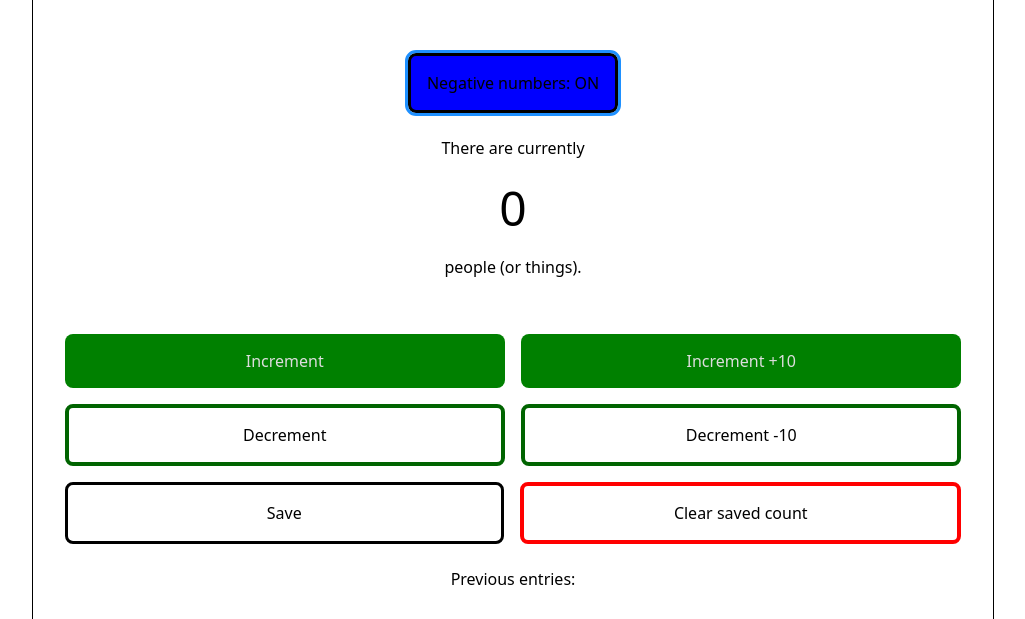
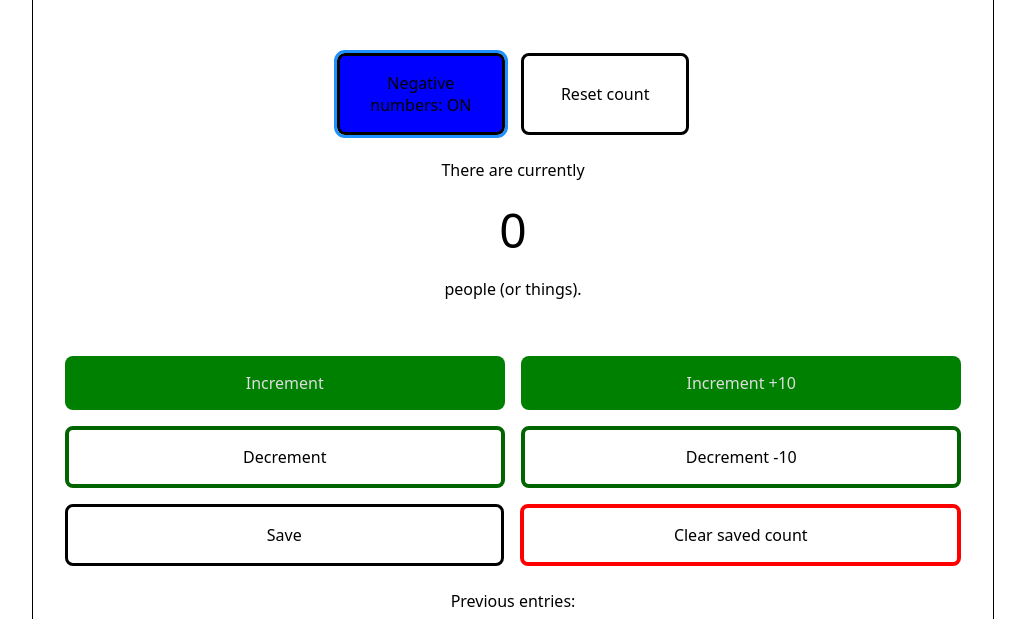
Before and after one commit to Klrfl/fcc-people-counter, a plain HTML site: page index.html in a window 1280 px wide. Both pictures are taken after a click on the button "include negative numbers". Shown: the part 181-800 px from the top of the page, without its empty margins (127-1152 px from the left). Drawn offline with Linux system fonts and the light colour scheme.

Commit message:
added reset count btn

```diff
--- a/index.html
+++ b/index.html
@@ -19,8 +19,9 @@
       </div>
 
       <div class="count-container">
-        <div>
+        <div class="button-subcontainer">
           <button id="negative" title="include negative numbers">Negative numbers: <span id="negativeText">OFF</span></button>
+          <button id="resetcount" title="reset count to 0">Reset count</button>
         </div>
         <div>
           <p>There are currently</p>
--- a/script.js
+++ b/script.js
@@ -1,5 +1,9 @@
 // buttons
 const counter = document.getElementById('counter');
+
+// negative number btn
+const negative = document.getElementById('negative');
+const resetcount = document.getElementById('resetcount');
 
 // increment
 const increment = document.getElementById('increment');
@@ -13,9 +17,6 @@ const save = document.getElementById('save');
 // paragraph for number and reset button
 const saved = document.getElementById('saved');
 const resetsaved = document.getElementById('resetsaved');
-
-// negative number btn
-const negative = document.getElementById('negative');
 
 let count = 0;
 
@@ -41,6 +42,12 @@ negative.addEventListener('click', ()=>{
   }
 
   // reset count to 0
+  count = 0;
+  counter.textContent = count;
+})
+
+// listen to resetcount btn
+resetcount.addEventListener('click', ()=>{
   count = 0;
   counter.textContent = count;
 })
@@ -92,8 +99,8 @@ save.addEventListener('click', ()=>{
   countstr = count + "–";
   saved.textContent += countstr;
   // reset counter to 0
-  counter.textContent = "0";
   count = 0;
+  counter.textContent = count;
 })
 
 // reset saved entries btn
--- a/style.css
+++ b/style.css
@@ -81,6 +81,7 @@ button{
   max-width: 100%;
   user-select: none;
   cursor: pointer;
+  flex: 1 1 0;
 }
 
 button{
@@ -110,6 +111,10 @@ button:focus{
 
 #decrement, #decrement10{
   border: .3rem solid rgb(0, 100, 0);
+}
+
+#resetcount{
+  border: 3px solid;
 }
 
 #save{
```
